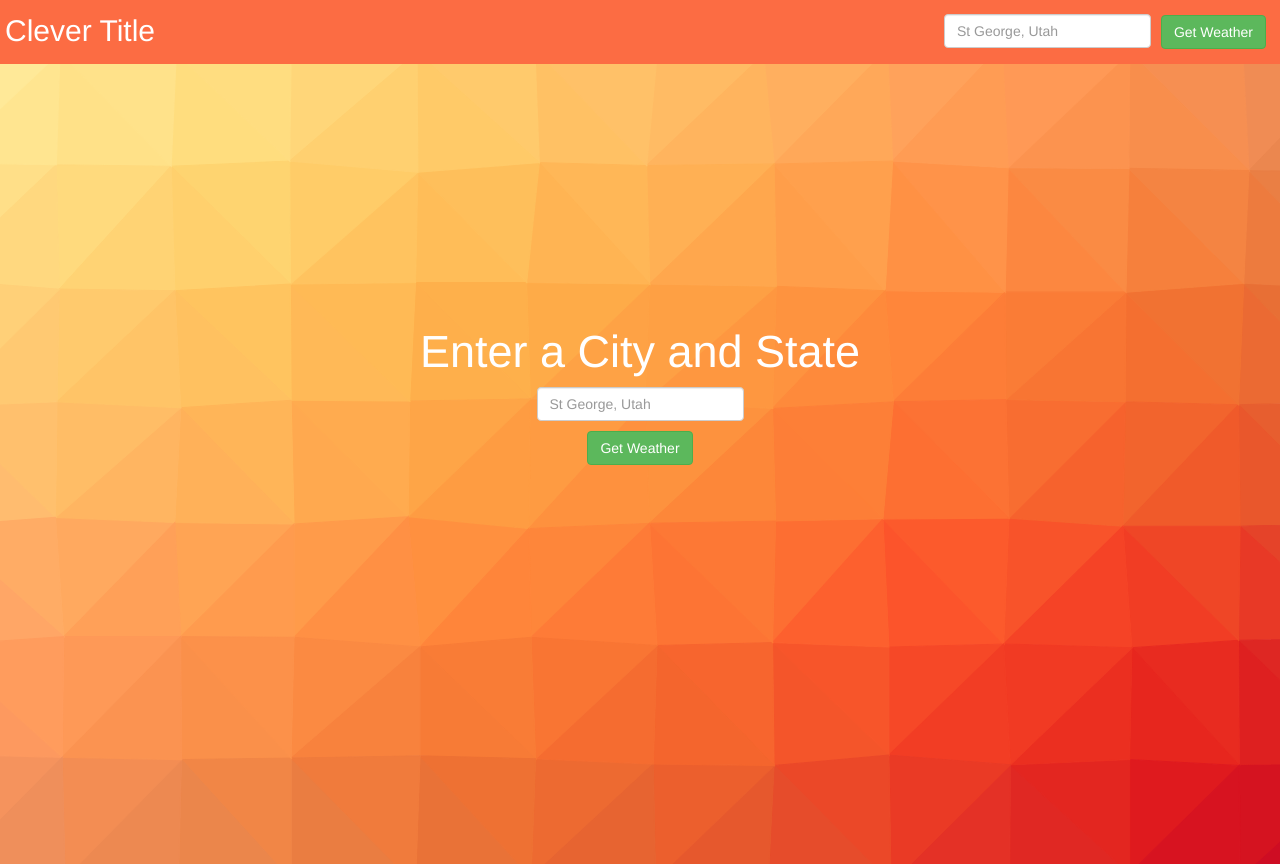
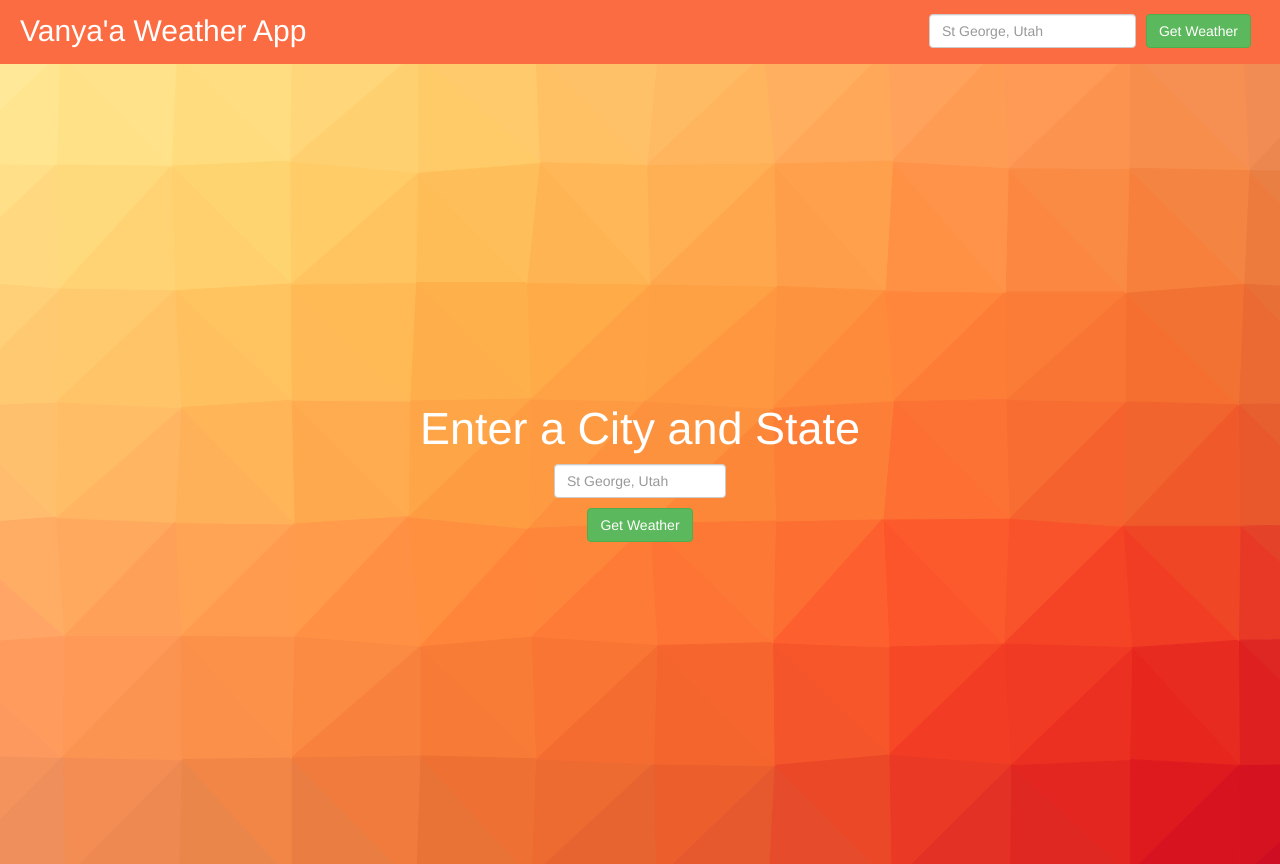
Before and after one commit to vdineva/weather-app, a React (Create React App) app: page / in a window 1280 px wide. Built offline with nearby package versions, Linux system fonts and the light colour scheme.

Commit message:
Adding improvements

```diff
--- a/src/App.css
+++ b/src/App.css
@@ -8,61 +8,55 @@ body {
   background-color: transparent;
 }
 
+a:hover {
+    text-decoration: none;
+}
+
 #root {
   height: 100%;
-}
-
-.Home {
-  min-height:100%;
-	background-size: cover;
-  background-image: url('/images/pattern.svg');
 }
 
 .Header {
   background-color: rgba(252, 90, 44, 0.89);
   height: 64px;
   padding: 14px 14px 14px 5px;
-  color: white;
 }
-
-
-
-.Home {
-    padding: 5% 0;
-}
-
-.Home-content {
-    padding: 14% 0;
-}
-
-
 
 .Header h2 {
   margin: 0;
+}
+
+.Header a {
+ color: white;
 }
 
 .Header input[type="text"] {
   margin-right: 10px;
   display: inline-block;
   width: auto;
+  vertical-align: middle;
 }
 
-.Home-content {
+.Home {
+  min-height:100%;
+  background-size: cover;
+  background-image: url('/images/pattern.svg');
+  padding: 25% 0;
   color: white;
 }
 
-.Home-content h1 {
-    font-weight: 100;
-    font-size: 45px;
+.Home h1 {
+  font-weight: 100;
+  font-size: 45px;
 }
 
-.Home-content form {
-    width: 172;
-    display: inline-block;;
+.Home form {
+  width: 172px;
+  display: inline-block;;
 }
 
-.Home-content input[type="text"] {
-    margin-bottom: 10px;
+.Home input[type="text"] {
+  margin-bottom: 10px;
 }
 
 #forecast-container h1 {
@@ -85,7 +79,7 @@ body {
 }
 
 #forecast-daily-container {
-    margin-top: 80px;
+ margin-top: 80px;
 }
 
 .forecast-daily {
--- a/src/components/DisplayWeatherComponent.js
+++ b/src/components/DisplayWeatherComponent.js
@@ -21,10 +21,11 @@ class DisplayWeatherComponent extends React.Component {
     });
   }
 
-  handleClick(...args) {
+  handleClick(e, index) {
+    e.preventDefault();
     browserHistory.push({
       pathname: `/detail/${this.props.routeParams.city}`,
-      state: this.state.forecast[args[0]],
+      state: this.state.forecast[index],
     });
   }
 
@@ -36,14 +37,15 @@ class DisplayWeatherComponent extends React.Component {
 
     const forecast = this.state.forecast.map((dailyForecast, index) =>
       (
-        <div
-          className="col-xs-3 forecast-daily"
+        <a
+          href=""
+          className="col-xs-6 col-sm-4 col-md-3 forecast-daily"
           key={dailyForecast.dt}
-          onClick={this.handleClick.bind(this, index)}
+          onClick={e => this.handleClick(e, index)}
         >
           <p><img src={`/images/weather-icons/${dailyForecast.weather[0].icon}.svg`} alt="" /></p>
           <p>{ moment(new Date(dailyForecast.dt * 1000)).format('dddd, MMM D') }</p>
-        </div>
+        </a>
       ));
 
     return (
--- a/src/components/Header.js
+++ b/src/components/Header.js
@@ -1,14 +1,17 @@
 import React from 'react';
+import { Link } from 'react-router';
 import WeatherFormComponent from './WeatherFormComponent';
 
 function Header() {
   return (
     <div className="Header clearfix">
-      <div className="pull-left">
-        <h2>Clever Title</h2>
+      <div className="col-xs-12 col-sm-6">
+        <h2><Link to="/">Vanya&apos;a Weather App</Link></h2>
       </div>
-      <div className="pull-right">
-        <WeatherFormComponent />
+      <div className="hidden-xs col-sm-6">
+        <div className="pull-right">
+          <WeatherFormComponent />
+        </div>
       </div>
     </div>
   );
--- a/src/components/Home.js
+++ b/src/components/Home.js
@@ -2,15 +2,13 @@ import React from 'react';
 import WeatherFormComponent from './WeatherFormComponent';
 import '../App.css';
 
-function Home(props) {
+function Home() {
   return (
-    <div className="Home clearfix">
-      <div className="Home-content text-center">
-        <h1>Enter a City and State</h1>
-        <WeatherFormComponent />
-      </div>
+    <div className="Home text-center">
+      <h1>Enter a City and State</h1>
+      <WeatherFormComponent />
     </div>
-  )
+  );
 }
 
 export default Home;
```
Also changed, not shown: 1 other file (tests, documents, lock files or other folders).
